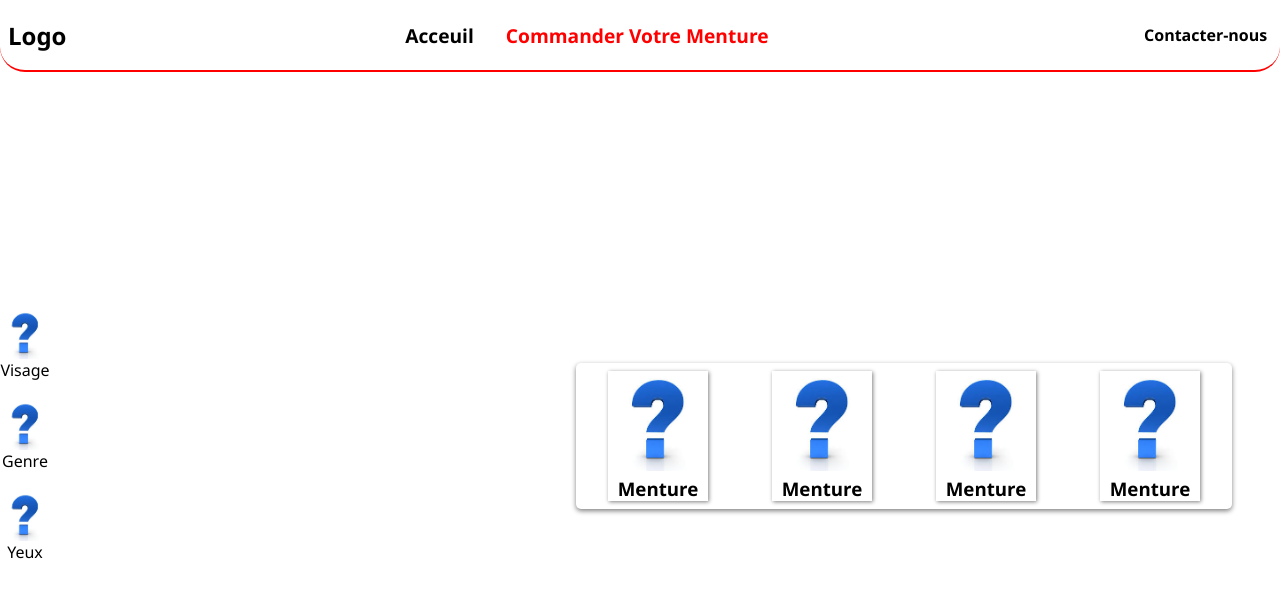
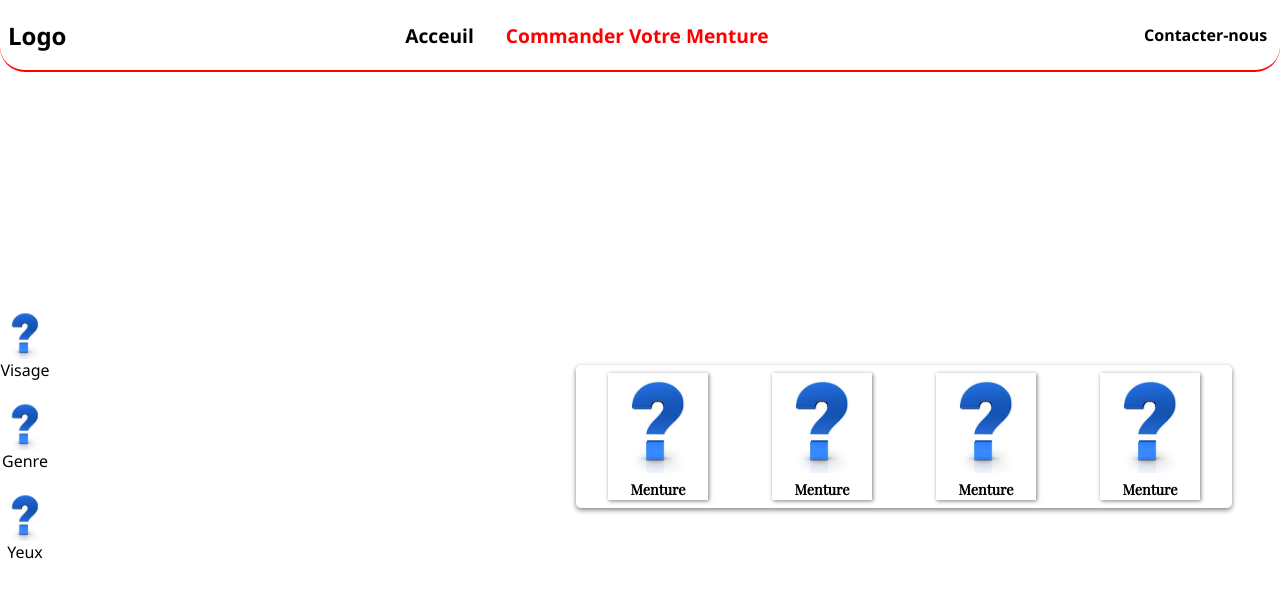
Before and after one commit to zMed-tech/Visagisme-virtuel, a Vue app: page /commande in a window 1280 px wide. Shown: the top 598 px of the page. Built offline with nearby package versions, Linux system fonts and the light colour scheme.

Commit message:
feat: update font(family

```diff
--- a/src/components/Article.vue
+++ b/src/components/Article.vue
@@ -9,7 +9,7 @@
       />
     </div>
     <div class="name">
-      <h3>{{ name }}</h3>
+      <span> {{ name }} </span>
     </div>
   </div>
 </template>
@@ -35,6 +35,14 @@ export default {
   cursor: pointer;
   transition: all ease-in 0.3s;
 
+  & .name {
+    & span {
+      font-family: "Playfair Display", serif;
+      font-weight: bold;
+      font-size: 0.9rem;
+    }
+  }
+
   &:hover {
     transform: scale(1.1);
   }
--- a/vue.config.js
+++ b/vue.config.js
@@ -2,7 +2,8 @@ module.exports = {
   css: {
     loaderOptions: {
       sass: {
-        prependData: `@import "@/assets/style/variables.scss";`,
+        prependData: `@import "@/assets/style/variables.scss";
+        @import url('https://fonts.googleapis.com/css2?family=Playfair+Display&display=swap');`,
       },
     },
   },
```
